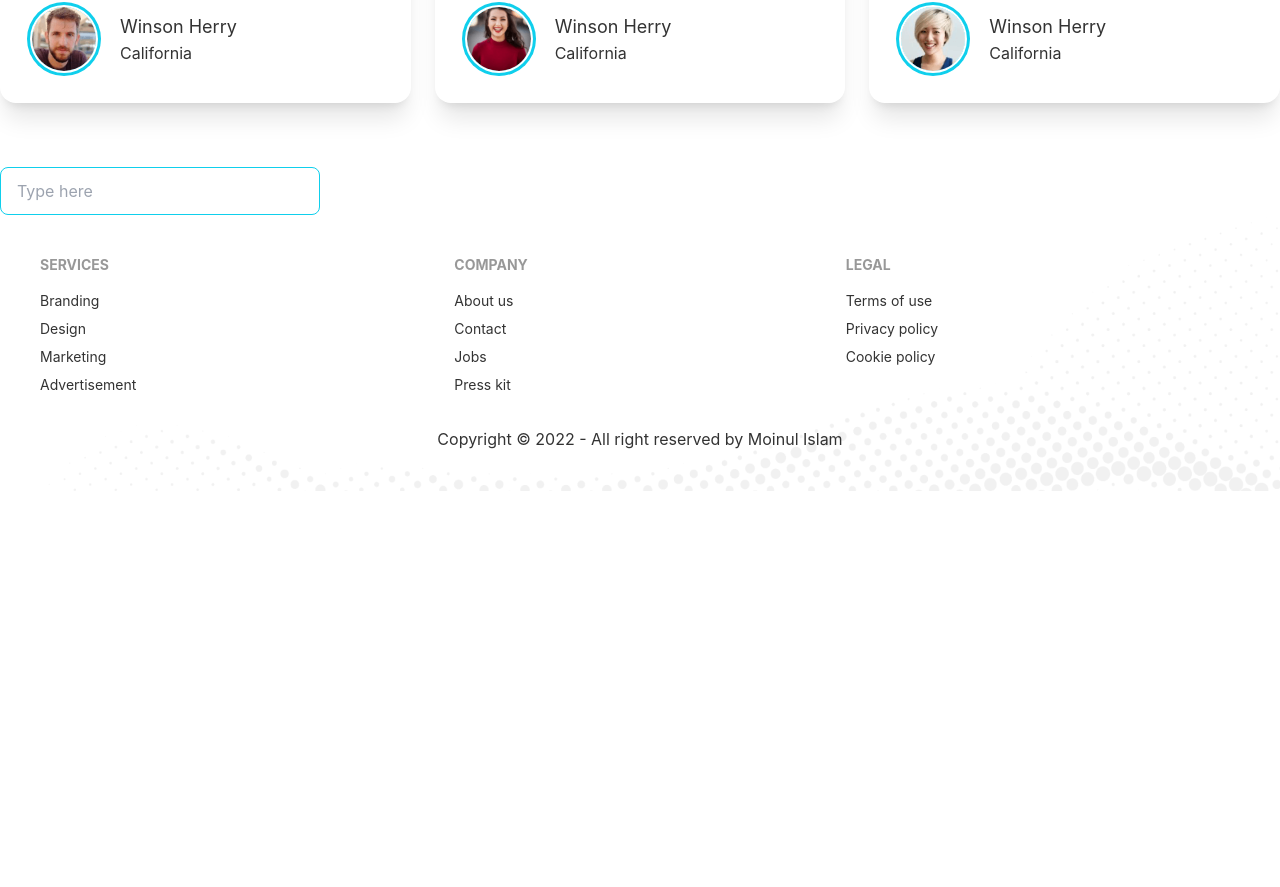
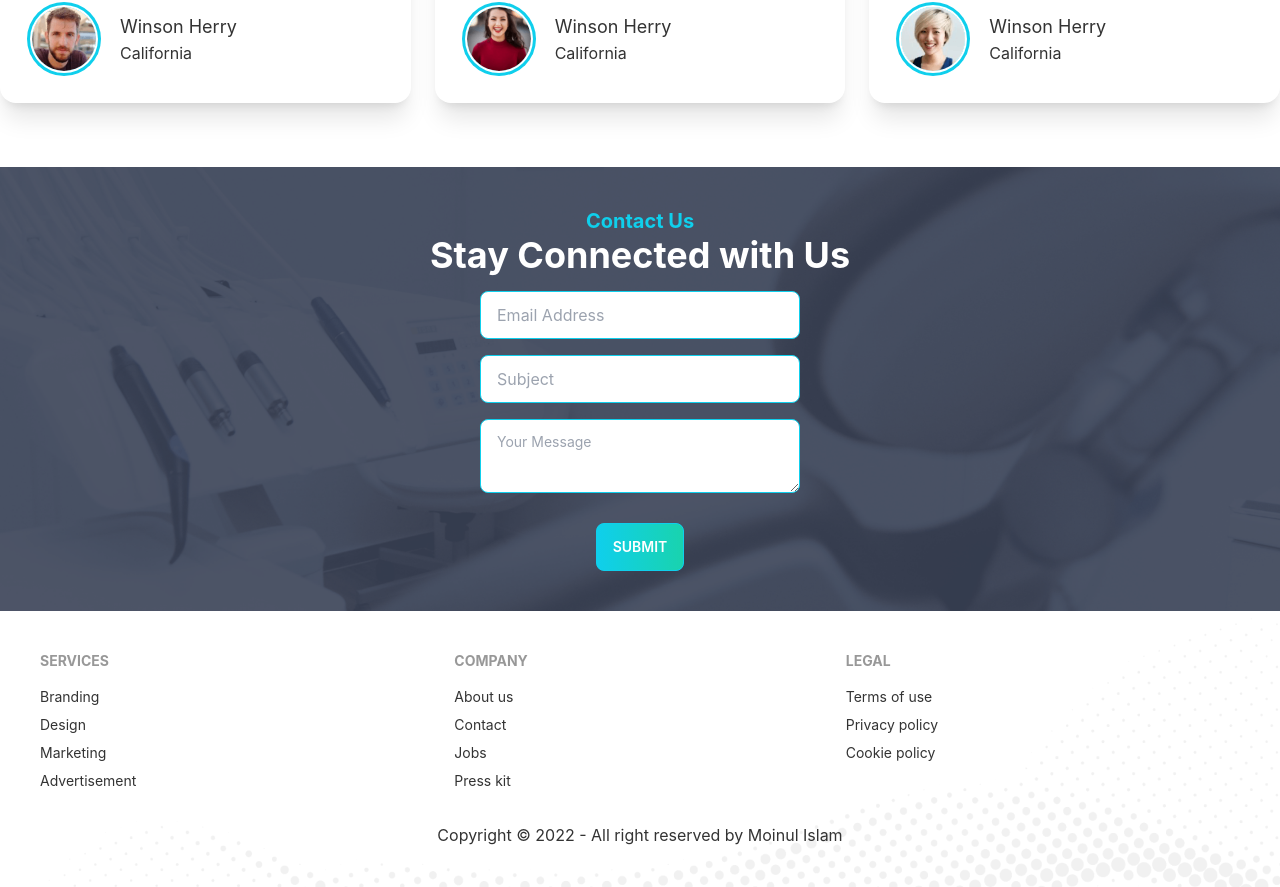
Before and after one commit to MoinulIslam7/Doctors-Portal-Client, a React (Create React App) app: page / in a window 1280 px wide. Shown: the part 2486-3373 px from the top of the page. Before the commit the page ends 2977 px from the top, so only its background shows below. Built offline with nearby package versions, Linux system fonts and the light colour scheme.

Commit message:
contact added

```diff
--- a/src/Pages/Home/Contact/Contact.js
+++ b/src/Pages/Home/Contact/Contact.js
@@ -1,9 +1,30 @@
 import React from 'react';
-
+import appointment from "../../../assets/images/appointment.png"
+import PrimaryButton from '../../../Components/PrimaryButton/PrimaryButton';
 const Contact = () => {
     return (
-        <section>
-            <input type="text" placeholder="Type here" className="input input-bordered input-primary w-full max-w-xs" />
+        <section style={{
+            background: `url(${appointment})`,
+            backgroundSize: "cover"
+        }}>
+            <div className='grid justify-center  p-10'>
+                <div>
+                    <h5 className='text-xl text-primary font-bold text-center'>Contact Us</h5>
+                    <h1 className="text-4xl font-bold text-white text-center">Stay Connected with Us</h1>
+                </div>
+                <div className='text-center'>
+                    <input type="text" placeholder="Email Address" className="input mt-4 input-bordered input-primary w-full max-w-xs" />
+                </div>
+                <div className='text-center'>
+                    <input type="text" placeholder="Subject" className="input mt-4 input-bordered input-primary w-full max-w-xs" />
+                </div>
+                <div className='text-center'>
+                    <textarea className="textarea mt-4 input-bordered input-primary w-full max-w-xs" placeholder="Your Message"></textarea>
+                </div>
+                <div className='text-center mt-6'>
+                    <PrimaryButton>Submit</PrimaryButton>
+                </div>
+            </div>
         </section>
     );
 };
```
